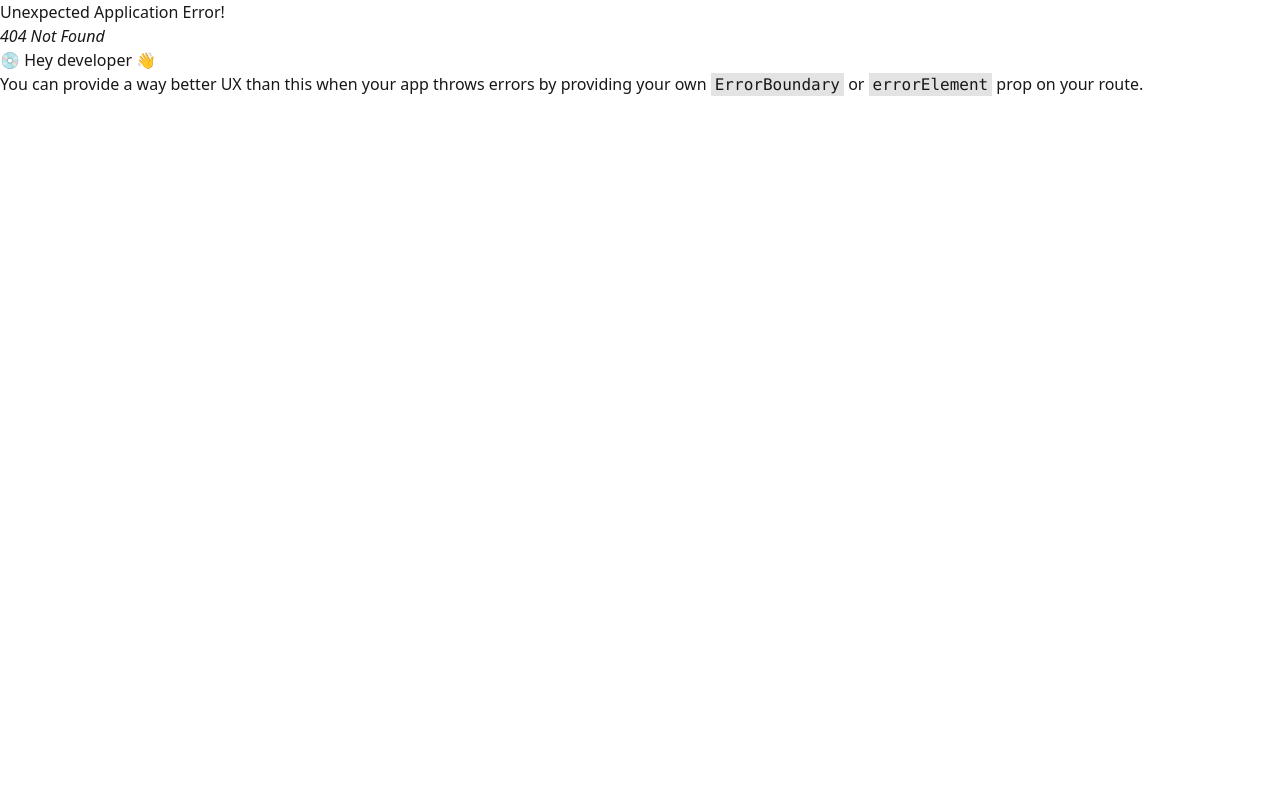
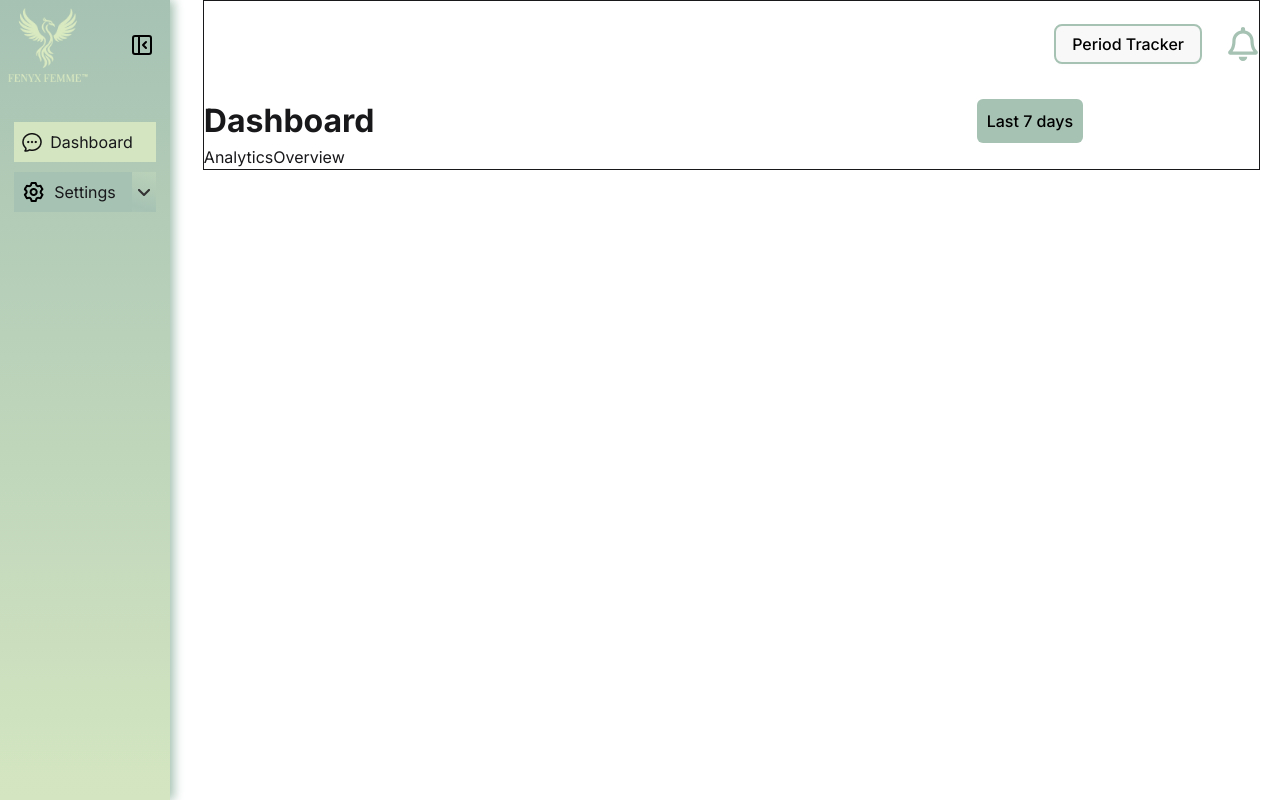
Before and after one commit to FaisalHasanEmon/female-healthcare, a React (Vite) app in the folder front-end/: page /dashboard/analytics in a window 1280 px wide. Before the commit this address had no page. Built offline with nearby package versions, Linux system fonts and the light colour scheme; a web font is replaced by a local one.

Commit message:
dashboard overview and analytics page updated

```diff
--- a/front-end/src/components/dashboardComponents/DashBoardNavbar.jsx
+++ b/front-end/src/components/dashboardComponents/DashBoardNavbar.jsx
@@ -3,7 +3,7 @@ import { FaRegBell } from "react-icons/fa";
 
 const DashBoardNavbar = () => {
   return (
-    <div className="flex justify-between items-center">
+    <div className="absolute top-0 left-0 w-full z-50 flex justify-between items-center py-5 px-5">
       <div></div>
       <div className="flex items-center gap-5">
         <div>
@@ -28,7 +28,9 @@ const DashBoardNavbar = () => {
             </ul>
           </div>
         </div>
-        <FaRegBell size={34} />
+        <div className="text-brandPrimary">
+          <FaRegBell size={34} />
+        </div>
       </div>
     </div>
   );
--- a/front-end/src/components/dashboardComponents/DashboardSideBar.jsx
+++ b/front-end/src/components/dashboardComponents/DashboardSideBar.jsx
@@ -1,11 +1,13 @@
 import { useState } from "react";
 import { FaPowerOff } from "react-icons/fa";
 import { LuPanelLeftClose, LuPanelLeftOpen } from "react-icons/lu";
-import { NavLink } from "react-router-dom";
+import { NavLink, useLocation } from "react-router-dom";
 
 const DashboardSideBar = () => {
   // Drawer state management
   const [drawer, setDrawer] = useState(true);
+  const location = useLocation();
+  console.log(location.pathname);
 
   //   Drawer handler function
   const handleDrawer = () => {
@@ -60,7 +62,12 @@ const DashboardSideBar = () => {
                 isActive ? "bg-brandSecondary grow-1" : "bg-brandPrimary grow-1"
               }
               style={NavButtonsStyle}
-              end={true}
+              end={
+                location.pathname === `/dashboard/analytics` ||
+                location.pathname === `/dashboard/overview`
+                  ? false
+                  : true
+              }
             >
               <figure>
                 <img src={link?.icon} alt="Start New Session" />
--- /dev/null
+++ b/front-end/src/pages/user-dashboard-pages/Dashboard/Analytics/Analytics.jsx
@@ -0,0 +1,7 @@
+import React from "react";
+
+const Analytics = () => {
+  return <div>This is analytics page.</div>;
+};
+
+export default Analytics;
--- a/front-end/src/pages/user-dashboard-pages/Dashboard/Dashboard.jsx
+++ b/front-end/src/pages/user-dashboard-pages/Dashboard/Dashboard.jsx
@@ -1,11 +1,23 @@
 import React from "react";
 import DashBoardNavbar from "../../../components/dashboardComponents/DashBoardNavbar";
+import { NavLink } from "react-router-dom";
 
 const Dashboard = () => {
   return (
-    <section className="container mx-auto border px-5 min-h-screen">
+    <section className="container mx-auto px-5 min-h-screen relative">
       <div className="border">
         <DashBoardNavbar></DashBoardNavbar>
+        <div className="flex justify-between items-center mt-24 lg:w-10/12 w-full">
+          <h1 className="text-[32px] font-bold">Dashboard</h1>
+
+          <p className="p-2.5  rounded-[6px] bg-brandPrimary text-[16px] font-medium text-black">
+            Last 7 days
+          </p>
+        </div>
+        <div>
+          <NavLink to="/dashboard/analytics">Analytics</NavLink>
+          <NavLink to="/dashboard/overview">Overview</NavLink>
+        </div>
       </div>
     </section>
   );
--- /dev/null
+++ b/front-end/src/pages/user-dashboard-pages/Dashboard/Overview/Overview.jsx
@@ -0,0 +1,7 @@
+import React from "react";
+
+const Overview = () => {
+  return <div>This is overview page.</div>;
+};
+
+export default Overview;
```
Also changed, not shown: front-end/src/routes/Routes.jsx (+12 -0 lines).
